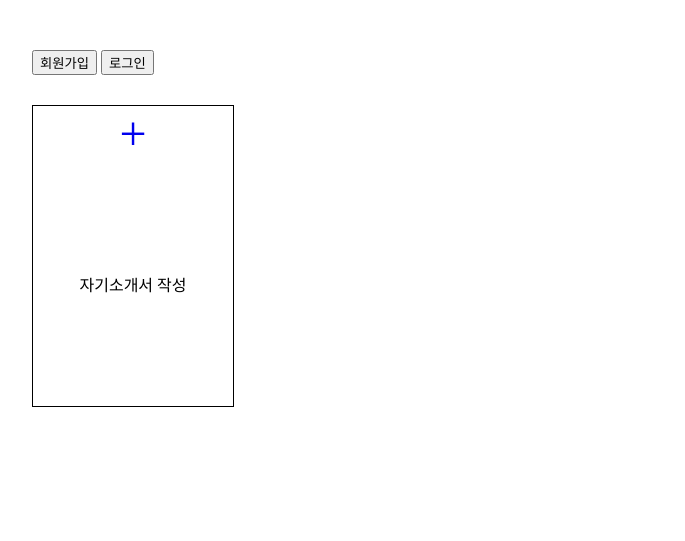
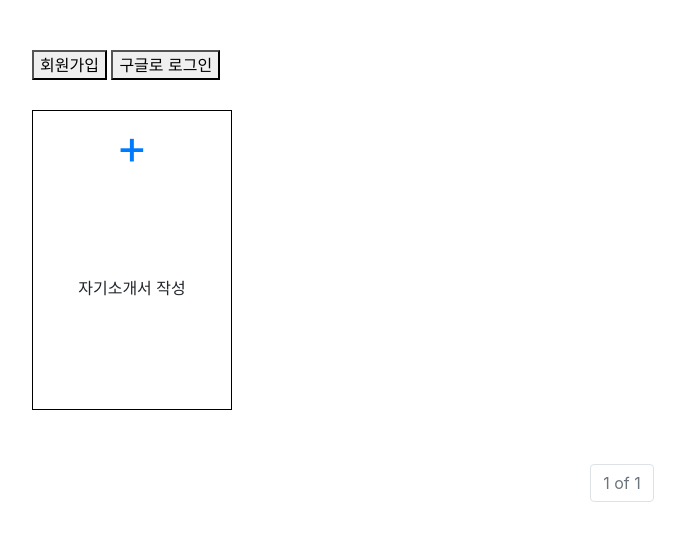
Before and after one commit to bini0519/likelion, a Django app: page / in a window 1280 px wide. Shown: the top 541 px of the page, without its empty margins (18-703 px from the left). Run offline with Django 3.2, Linux system fonts and the light colour scheme; data that the repository does not hold is empty; some libraries are stand-ins or nearby versions.

Commit message:
페이지만들기

```diff
--- a/djangoproject/main/templates/detail.html
+++ b/djangoproject/main/templates/detail.html
@@ -19,7 +19,7 @@
 <a href="{% url 'delete' my_jss.id %}"><button>삭제</button></a>
 {% endif %}
 
-{% is user.is_authenticated %}
+{% if user.is_authenticated %}
     <form method="POST" action="{% url 'create_comment' my_jss.id %}">
         {% csrf_token %}
         {{comment_form}}
--- a/djangoproject/main/templates/index.html
+++ b/djangoproject/main/templates/index.html
@@ -1,12 +1,16 @@
 {% load static %}
+{% load socialaccount %}
+{% providers_media_js %}
 
 <!DOCTYPE html>
 <html lang="en">
+
 <head>
     <meta charset="UTF-8">
     <meta name="viewport" content="width=device-width, initial-scale=1.0">
     <title>자소설 닷컴</title>
-    <link rel="stylesheet" type="text/css" href="{% static 'css/index.css' %}"
+    <link rel="stylesheet" href="https://stackpath.bootstrapcdn.com/bootstrap/4.5.2/css/bootstrap.min.css" integrity="sha384-JcKb8q3iqJ61gNV9KGb8thSsNjpSL0n8PARn9HuZOnIxN0hoP+VmmDGMN5t9UJ0Z" crossorigin="anonymous">
+    <link rel="stylesheet" type="text/css" href="{% static 'css/index.css' %}">
      </head>
     <body>
 
@@ -23,9 +27,10 @@
         <button>회원가입</button>
     </a>
 
-    <a href="{% url 'login' %}">
-        <button>로그인</button>
+    <a href="{% provider_login_url 'google' %}">
+        <button>구글로 로그인</button>
     </a>
+
 
     {% endif %}
 
@@ -59,5 +64,37 @@
         </div>
     </a>
     {% endfor %}
+
+    <nav aria-label="Page navigation example">
+        <ul class="pagination justify-content-center">
+            {% if all_jss.has_previous %}
+            <li class="page-item">
+                <a class="page-link" href="?page=1" tabindex="-1" aria-disabled="true">First</a>
+            </li>
+            <li class="page-item">
+                <a class="page-link" href="?page={{all_jss.previous_page_number}}" tabindex="-1" aria-disabled="true">Previous</a>
+            </li>
+            {% endif %}
+
+            <li class="page-item disabled">
+                <a class="page-link" href="#">
+                {{ all_jss.number }} of {{ all_jss.paginator.num_pages }}
+                </a>
+            </li>
+
+            {% if all_jss.has_next %}
+            <li class="page-item">
+                <a class="page-link" href="?page={{all_jss.next_page_number}}">Next</a>
+            </li>
+            <li class="page-item">
+                <a class="page-link" href="?page={{all_jss.paginator.num_pages}}">Last</a>
+            </li>
+            {% endif %}
+        </ul>
+    </nav>
+    <script src="https://code.jquery.com/jquery-3.5.1.slim.min.js" integrity="sha384-DfXdz2htPH0lsSSs5nCTpuj/zy4C+OGpamoFVy38MVBnE+IbbVYUew+OrCXaRkfj" crossorigin="anonymous"></script>
+<script src="https://cdn.jsdelivr.net/npm/popper.js@1.16.1/dist/umd/popper.min.js" integrity="sha384-9/reFTGAW83EW2RDu2S0VKaIzap3H66lZH81PoYlFhbGU+6BZp6G7niu735Sk7lN" crossorigin="anonymous"></script>
+<script src="https://stackpath.bootstrapcdn.com/bootstrap/4.5.2/js/bootstrap.min.js" integrity="sha384-B4gt1jrGC7Jh4AgTPSdUtOBvfO8shuf57BaghqFfPlYxofvL8/KUEfYiJOMMV+rV" crossorigin="anonymous"></script>
     </body>
+
 </html>
--- a/djangoproject/main/urls.py
+++ b/djangoproject/main/urls.py
@@ -1,4 +1,4 @@
-from django.urls import path
+from django.urls import path, include
 from .views import index, create, detail, delete, update, my_index, create_comment, delete_comment
 
 urlpatterns = [
@@ -12,4 +12,7 @@ urlpatterns = [
     #comment
     path('create_comment/<int:jss_id>', create_comment, name="create_comment"),
     path('delete_comment/<int:jss_id>/<int:comment_id>/',delete_comment, name="delete_comment"),
+
+    path('accounts/', include("allauth.urls")),
+
 ]
--- a/djangoproject/main/views.py
+++ b/djangoproject/main/views.py
@@ -4,11 +4,15 @@ from .models import Jasoseol
 from django.http import Http404
 from django.core.exceptions import PermissionDenied
 from django.contrib.auth.decorators import login_required
+from django.core.paginator import Paginator
 
 # Create your views here.
 def index(request):
     all_jss = Jasoseol.objects.all()
-    return render(request, "index.html", {'all_jss':all_jss})
+    paginator = Paginator(all_jss, 5)
+    page = request.GET.get('page')
+    jss_page = paginator.get_page(page)
+    return render(request, "index.html", {'all_jss':jss_page})
 
 def my_index(request):
     my_jss = Jasoseol.objects.filter(author= request.user)
```
Also changed, not shown: djangoproject/myproject/settings.py (+18 -0 lines). Lines whose indentation alone changed are shown as unchanged.
